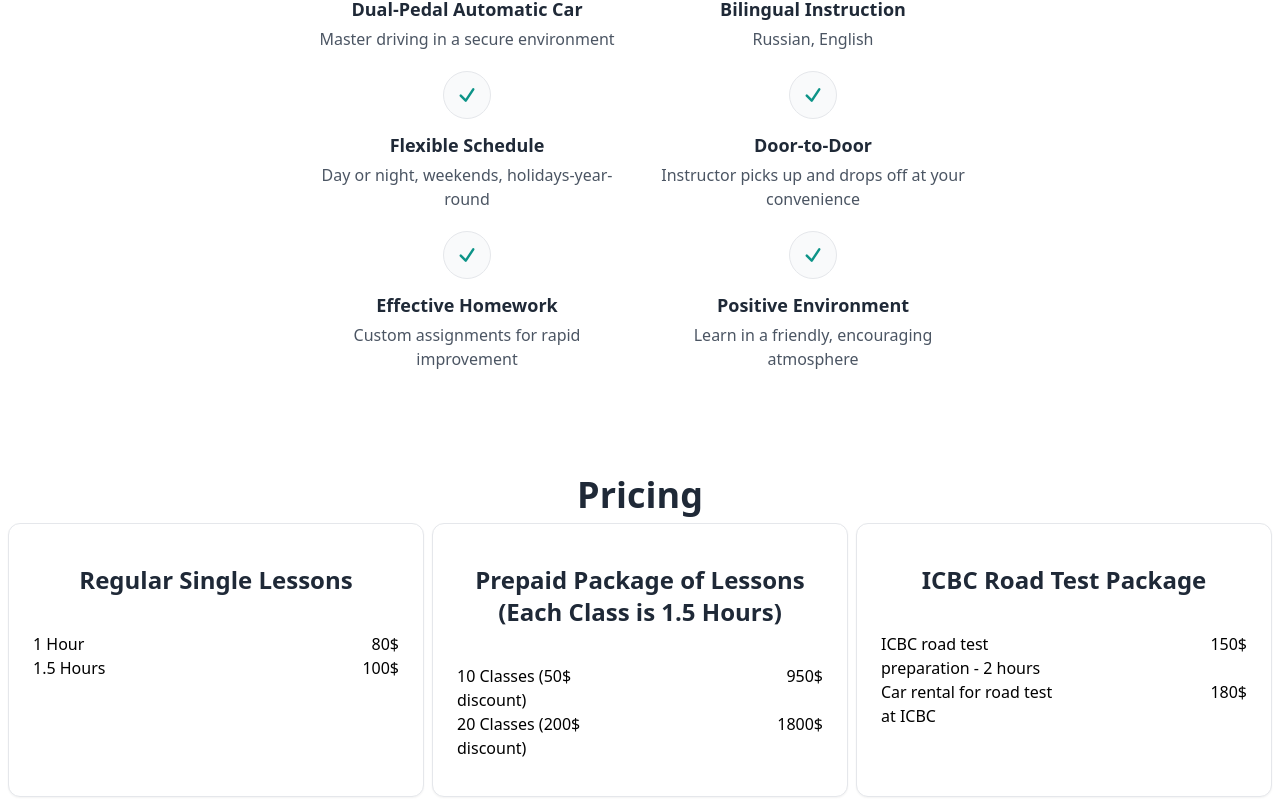
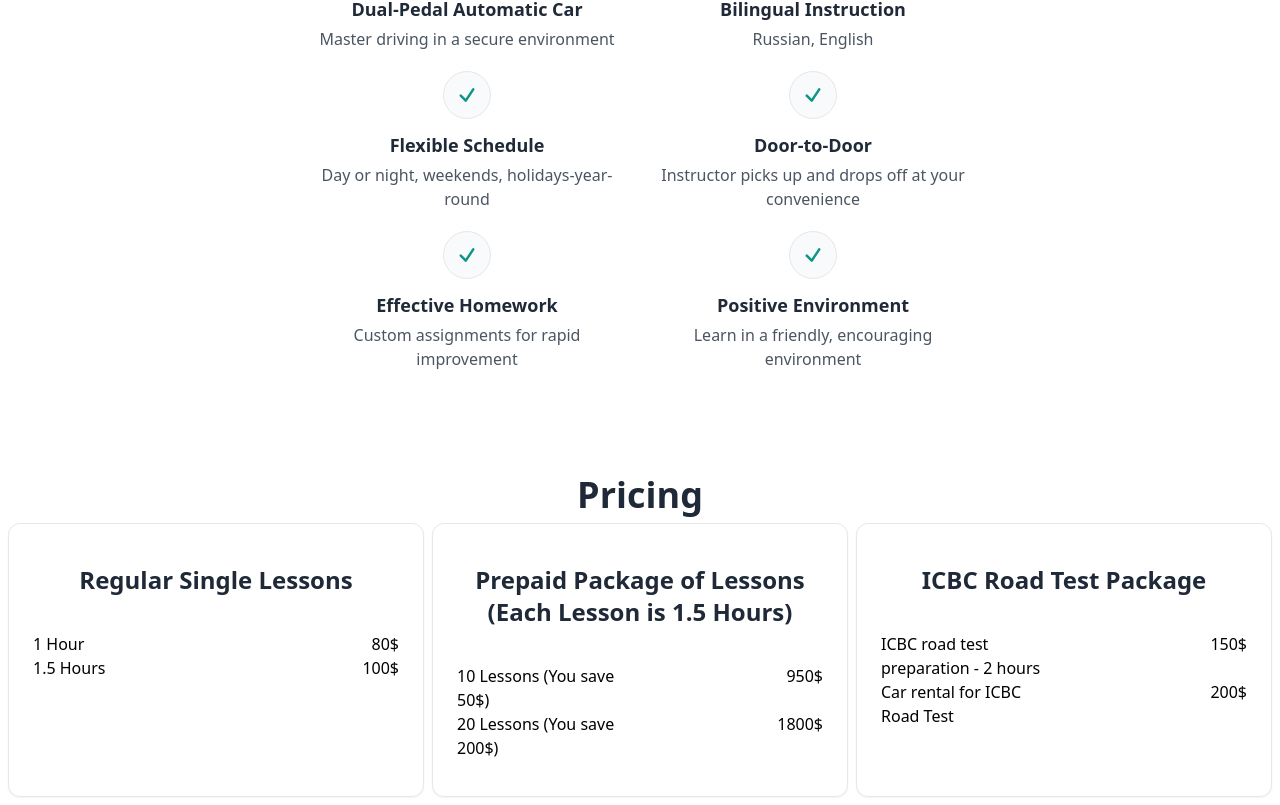
Before and after one commit to localhost5001/checkdriving, a Nuxt app: page / in a window 1280 px wide. Shown: the part 731-1536 px from the top of the page. Built offline with nearby package versions, Linux system fonts and the light colour scheme.

Commit message:
Small text fixes

```diff
--- a/components/pricing.vue
+++ b/components/pricing.vue
@@ -35,17 +35,17 @@ const cards: PricingCardViewModel[] = [
     ],
   },
   {
-    title: 'Prepaid Package of Lessons (Each Class is 1.5 Hours)',
+    title: 'Prepaid Package of Lessons (Each Lesson is 1.5 Hours)',
     rates: [
-      { amount: 950, description: '10 Classes (50$ discount)' },
-      { amount: 1800, description: '20 Classes (200$ discount)' },
+      { amount: 950, description: '10 Lessons (You save 50$)' },
+      { amount: 1800, description: '20 Lessons (You save 200$)' },
     ]
   },
   {
     title: 'ICBC Road Test Package',
     rates: [
       { amount: 150, description: 'ICBC road test preparation - 2 hours' },
-      { amount: 180, description: 'Car rental for road test at ICBC' },
+      { amount: 200, description: 'Car rental for ICBC Road Test' },
     ]
   },
 ]
--- a/components/programExperience.vue
+++ b/components/programExperience.vue
@@ -50,7 +50,7 @@ const items = [
   },
   {
     title: 'Positive Environment',
-    description: 'Learn in a friendly, encouraging atmosphere'
+    description: 'Learn in a friendly, encouraging environment'
   },
 ]
 </script>
```
